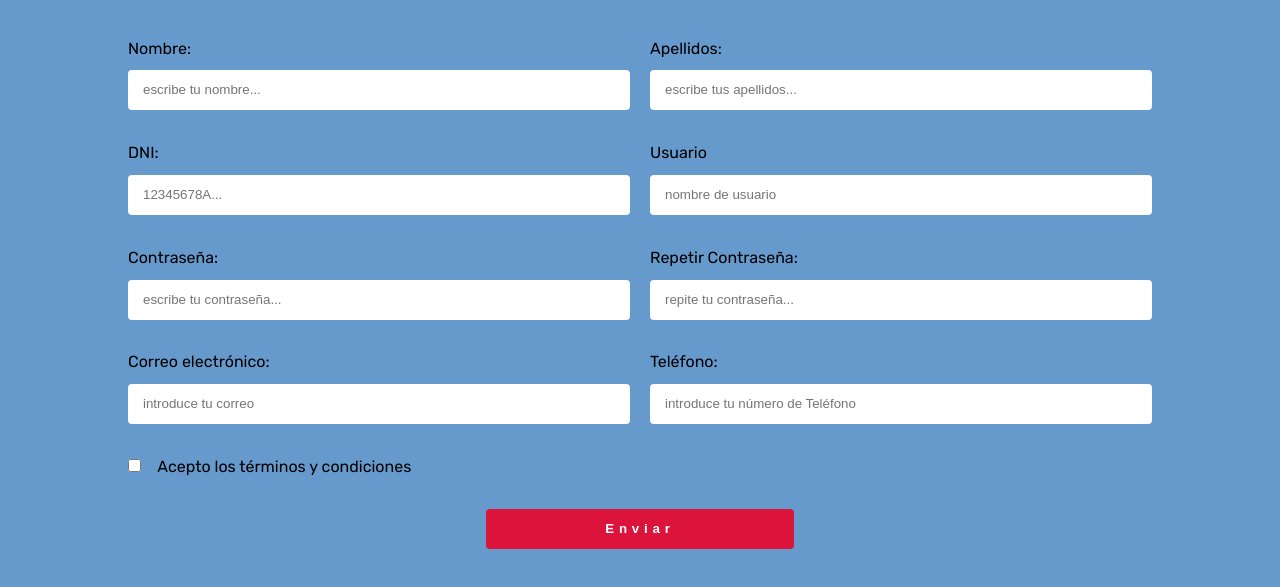
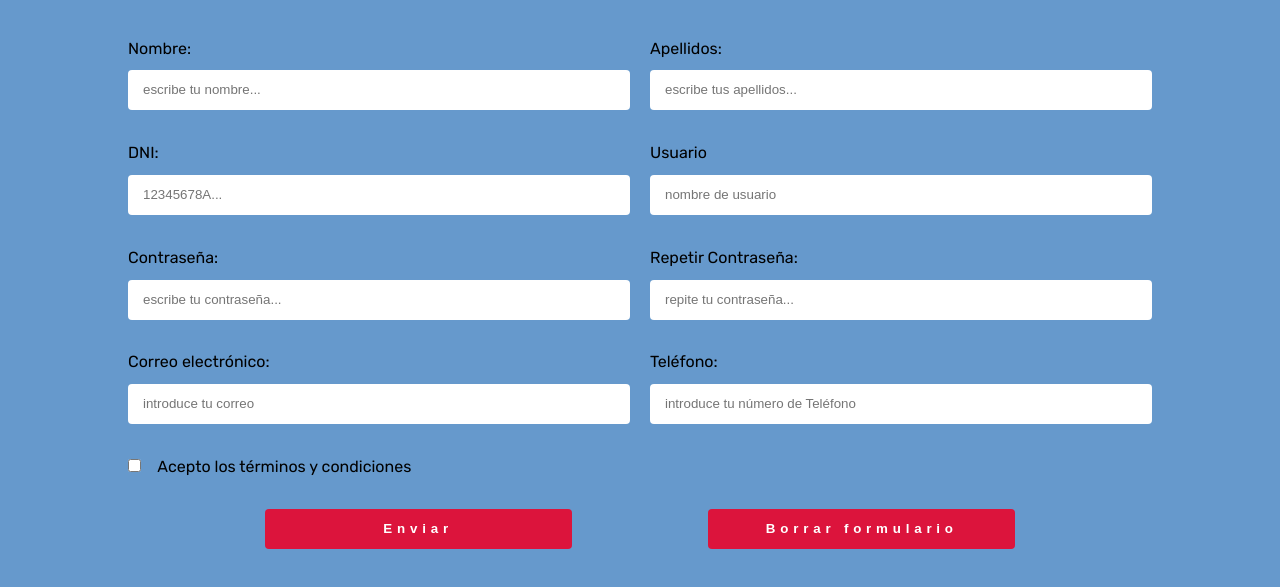
Before and after one commit to FactoriaF5Code/rc2-regex-exercise-JohnnyBC2022, a plain HTML site: page index.html in a window 1280 px wide. Shown: the part 55-642 px from the top of the page. Drawn offline with Linux system fonts and the light colour scheme.

```diff
--- a/form.js
+++ b/form.js
@@ -4,7 +4,6 @@
     dni: /^\d{8}[A-Za-z]$/,
     user: /^[A-Za-záéíóúüñÑ\s_\-0-9.]{4,16}$/,
     pass: /^(?=.*[A-Za-z])(?=.*\d)[A-Za-z\d@$!%*?&]{6,}$/,
-    pass2: /^(?=.*[A-Za-z])(?=.*\d)[A-Za-z\d@$!%*?&]{6,}$/,
     email: /^[^@\s]+@[^@\.\s]+(\.[^@\.\s]+)+$/,
     phone: /^\d{9,14}$/
 }
@@ -111,7 +110,6 @@
     const terms = document.getElementById('terms');
 
 
-
     if (fields.name && fields.surname && fields.dni && fields.user && fields.pass && fields.email && fields.phone && terms.checked) {
         form.reset();
 
--- a/index.html
+++ b/index.html
@@ -108,7 +108,6 @@
           <p class="form__input-error">El número de DNI debe ser válido</p>
         </div>
 
-
         <div class="form__group" id="user__group">
           <label for="user" class="form__label">Usuario</label>
           <div class="form__group-input">
@@ -125,7 +124,6 @@
             El nombre de usuario tiene que tener de 4 a 16 caracteres.
           </p>
         </div>
-
 
         <div class="form__group" id="pass__group">
           <label for="pass" class="form__label">Contraseña:</label>
@@ -173,11 +171,10 @@
             <i class="form__state-validation fas fa-times-circle"></i>
           </div>
           <p class="form__input-error">
-              El correo electrónico sólo puede contener letras, números, puntos
-              y guiones bajos
+            El correo electrónico sólo puede contener letras, números, puntos y
+            guiones bajos
           </p>
         </div>
-
 
         <div class="form__group" id="phone__group">
           <label for="phone" class="form__label">Teléfono:</label>
@@ -217,10 +214,13 @@
         </div>
         <div class="form__group-ok form__group-btn-submit">
           <button type="submit" class="form__btn">Enviar</button>
+
+          <button type="button" id="form__btn-clear" class="form__btn-clear">
+            Borrar formulario
+          </button>
+        </div>
         <p class="form__msg-ok" id="form__msg-ok">Formulario enviado</p>
-          </div>
       </form>
-
     </main>
     <script src="form.js"></script>
   </body>
--- a/style.css
+++ b/style.css
@@ -69,7 +69,6 @@
   text-align: right;
   width: 100%;
 }
-
 
 .form {
   display: grid;
@@ -189,8 +188,6 @@
   display: block;
 }
 
-
-
 .form__group-ok .form__state-validation,
 .form__group-ok .form__label {
   color: greenyellow;
```
Lines whose indentation alone changed are shown as unchanged.
